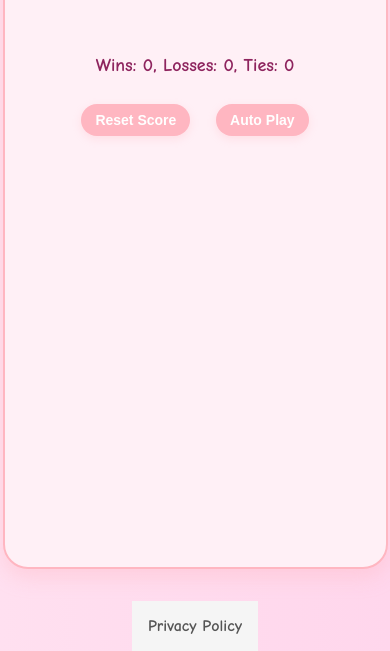
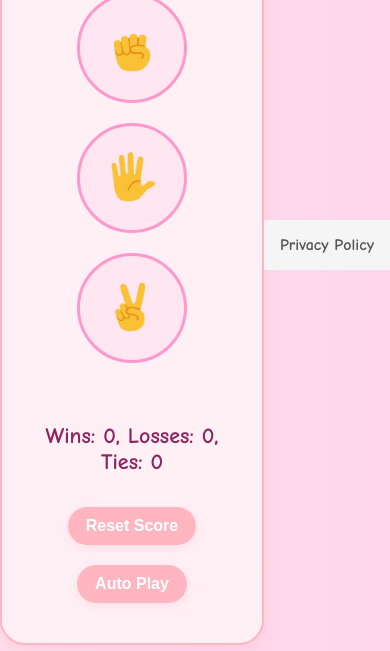
Before and after one commit to sh-a-gun/Rock-Paper-Scissor-Game, a plain HTML site: page index.html in a window 390 px wide. Shown: the part 193-844 px from the top of the page. Drawn offline with Linux system fonts and the light colour scheme.

Commit message:
Update rockf.css

```diff
--- a/styles/rockf.css
+++ b/styles/rockf.css
@@ -1,8 +1,7 @@
 body {
   margin: 0;
-  min-height: 100vh;
+  height: 100vh;
   display: flex;
-  flex-direction: column;
   justify-content: center;
   align-items: center;
   background: linear-gradient(to right, #ffe0f0, #ffd6ec);
@@ -82,37 +81,6 @@ body {
   transform: scale(1.05);
 }
 
-@media (max-width: 600px) {
-  .game-container {
-    width: 90%;
-    padding: 20px 15px;
-  }
-
-  .move-button {
-    width: 80px;
-    height: 80px;
-    margin: 8px;
-  }
-
-  .title {
-    font-size: 28px;
-  }
-
-  .result {
-    font-size: 22px;
-  }
-
-  .score {
-    font-size: 18px;
-  }
-
-  .reset-score-button,
-  .auto-play-button {
-    font-size: 14px;
-    padding: 8px 14px;
-  }
-}
-
 footer {
   text-align: center;
   padding: 1rem;
```
